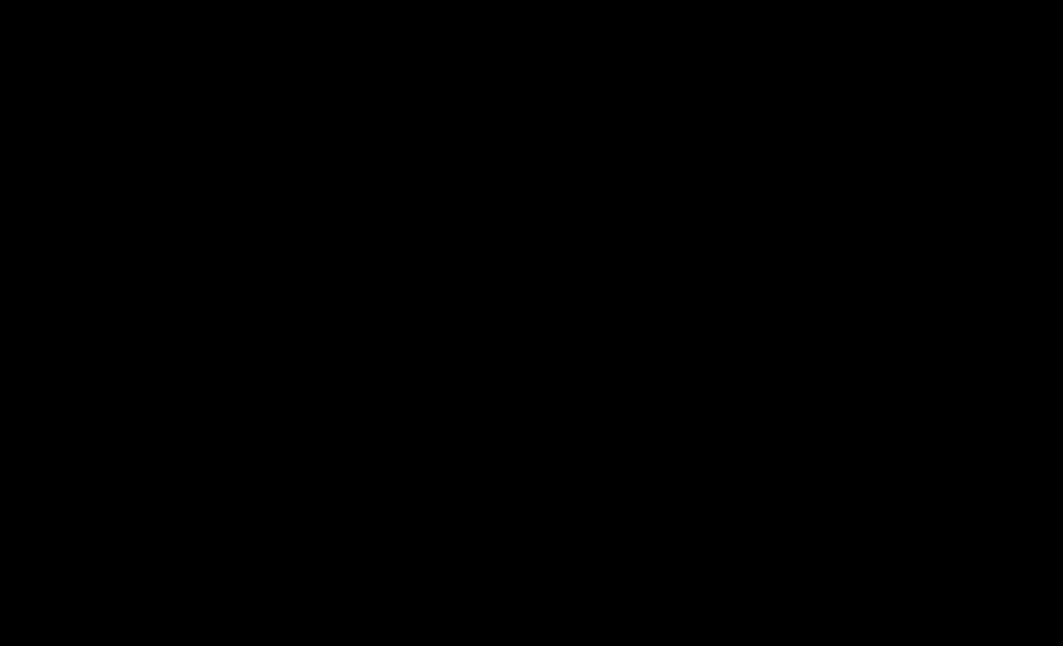
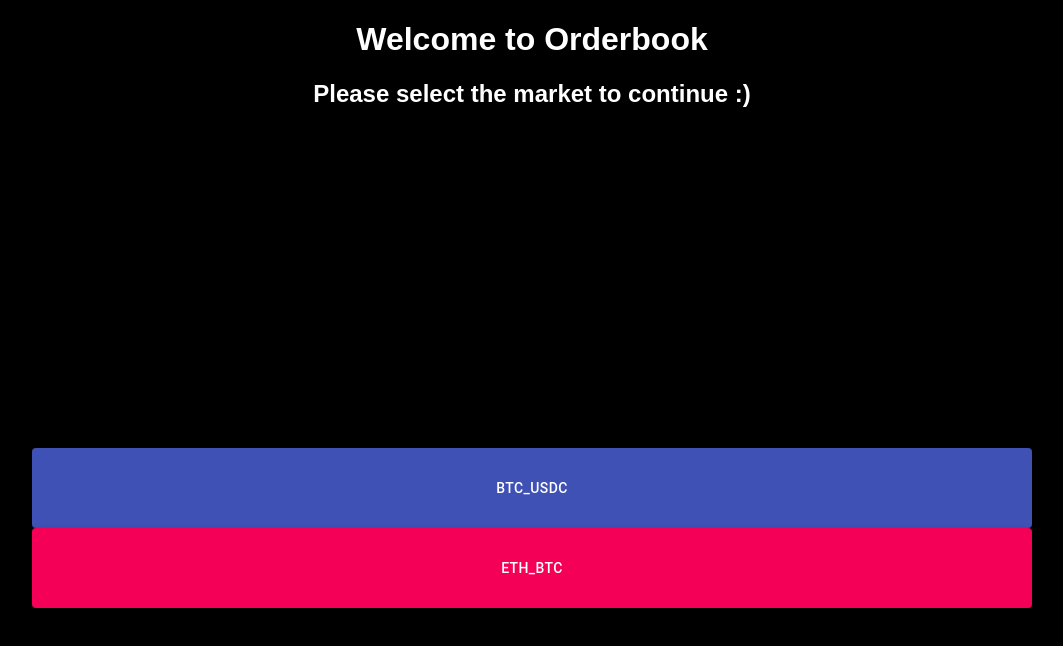
Before and after one commit to samarthgowda96/crypto, a React (Create React App) app: page / in a window 1280 px wide. Shown: the top 646 px of the page, without its empty margins (108-1171 px from the left). Built offline with nearby package versions, Linux system fonts and the light colour scheme; the HTML template or start-up script is replaced by a standard one.

Commit message:
making BTC and ETH requests

```diff
--- a/src/App.js
+++ b/src/App.js
@@ -11,6 +11,7 @@ import OrderbookETH from './components/OrderbookETH'
 const App=()=>{
   return(
     <Router>
+      <Route exact path='/' component={Market}></Route>
       <Route path='/market'component={Market}></Route>
       <Route  exact path='/btcusdc' component={OrderbookBTC}></Route>
       <Route  path='/ethbtc' component={OrderbookETH}></Route>
```
